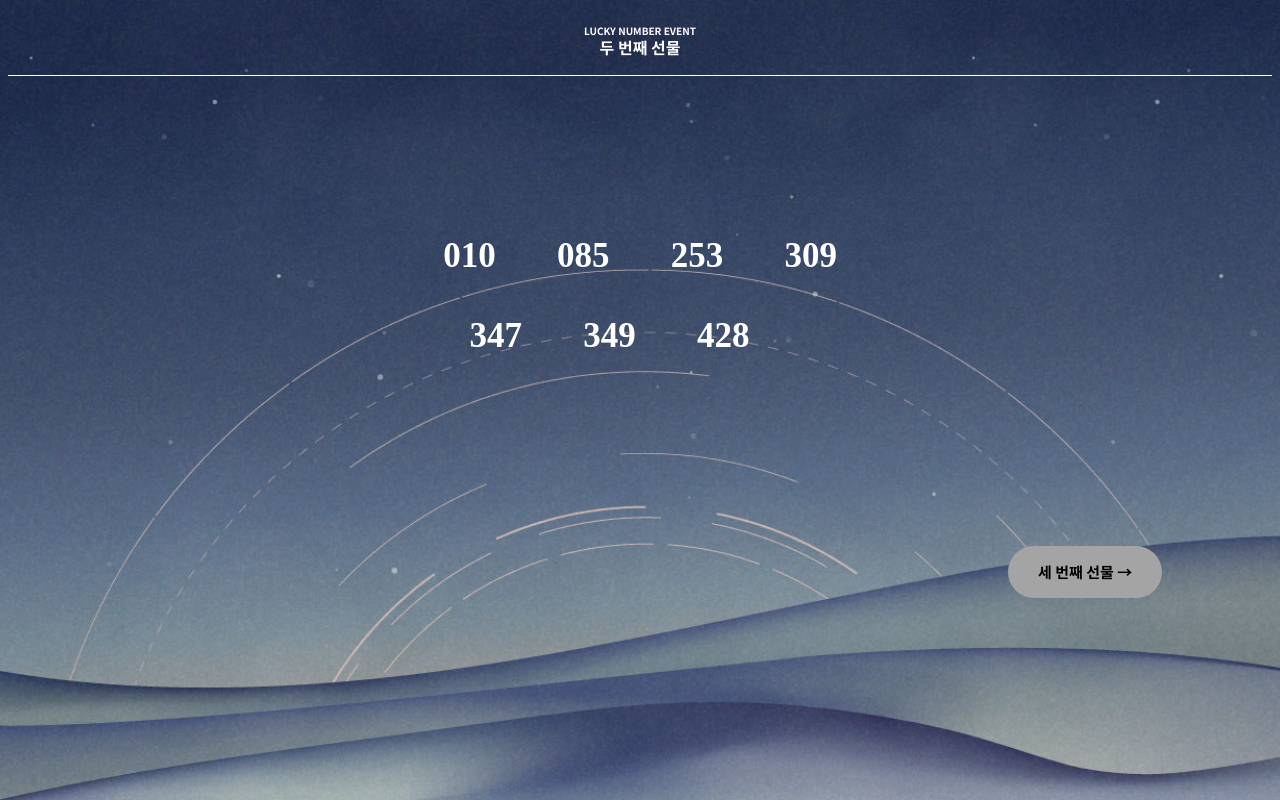
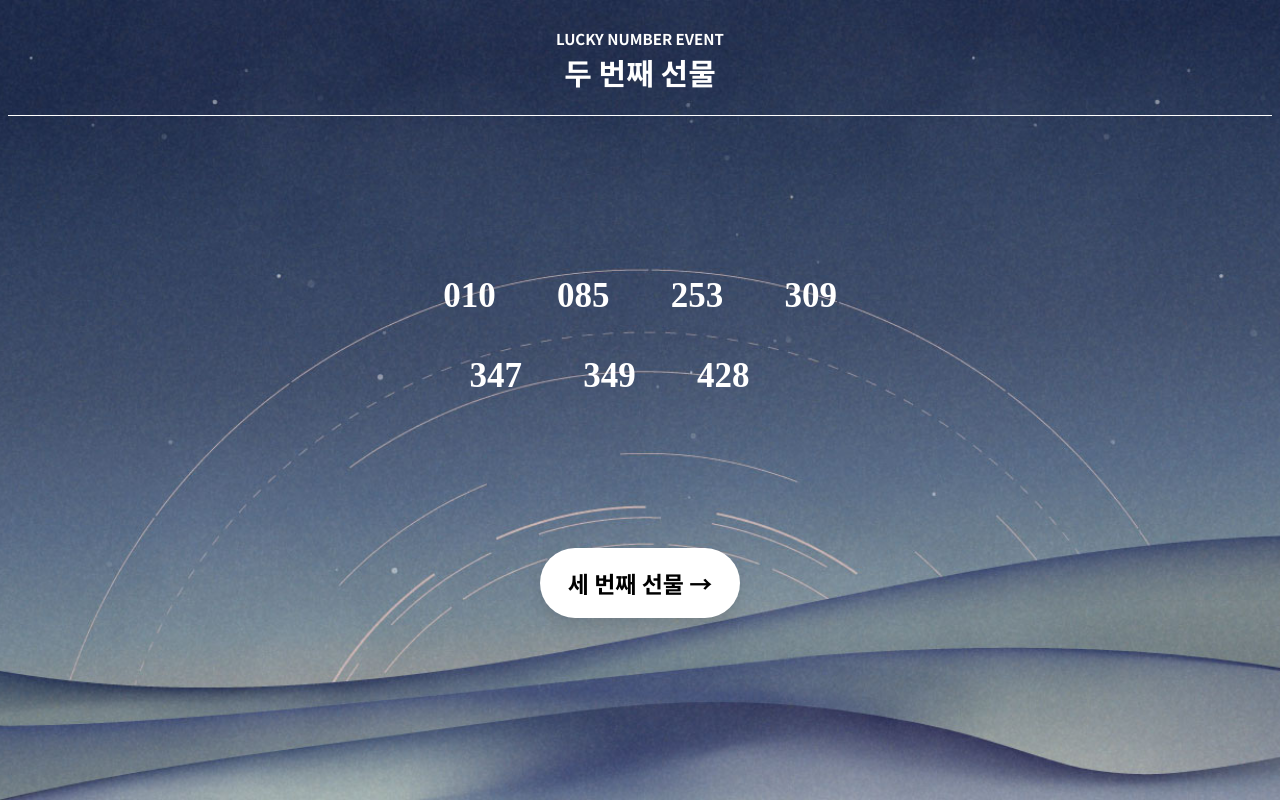
Before and after one commit to uiuiui629/2019MayDream, a plain HTML site: page list2.html in a window 1280 px wide. Drawn offline with Linux system fonts and the light colour scheme; files whose address does not match are found by name.

Commit message:
css 수정

```diff
--- a/list2.html
+++ b/list2.html
@@ -1,20 +1,29 @@
 <!doctype html>
 <html>
-<center>
   <head>
     <meta charset="utf-8">
       <meta name="viewport" content="width=device-width, initial-scale=1">
     <link rel="stylesheet" href="styleLIST.css">
-    <title>list</title>
+    <title>LUCKY NUMBER EVENT</title>
+
+  </head>
+
+
+<body id="2">
+
+  <div id="wrapper">
+
+    <div id="title">
       <div class="a">
-      <div class="b">
         LUCKY NUMBER EVENT
       </div>
+      <div class="b">
         두 번째 선물
       </div>
-  </head>
-</center>
-<body id="2">
+    </div>
+
+    <div id="result">
+
       <center>
         <script type="text/javascript" src="randompicker.js"></script>
         <span style= "line-height: 500%">
@@ -23,6 +32,17 @@
         </span>
         <strong><p1 id="result2"></p1></strong>
       </center>
-  <input type="button" class="button2" value="세 번째 선물 &rarr;" onclick="location.href='./gift3.html';">
+
+    </div>
+
+    <div id="btn">
+
+      <button class="button" onclick="location.href='./gift3.html';">세 번째 선물 →</button>
+
+    </div>
+
+  </div>
+
+
 </body>
   </html>
--- a/randompicker.js
+++ b/randompicker.js
@@ -1,12 +1,11 @@
-let numList = Array.from(Array(500).keys());
+numList = Array.from(Array(500).keys());
 
 function getResult(arr,num,divisor) {
-  var i;
 
-  let luckyNumList = new Array(num);
-  let luckyNumString = "";
-  for(i=0;i<num;i++) {
-    var x = parseInt(Math.random()*arr.length);
+  luckyNumList = new Array(num);
+  luckyNumString = "";
+  for(var i=0;i<num;i++) {
+    x = parseInt(Math.random()*arr.length);
     luckyNumList[i] = arr[x]+1;
     arr.splice(x,1);
   }
@@ -37,10 +36,10 @@ function range(a,b){
 }
 
 function main() {
-  if(document.body.id=='1'){var num = 25; var pid = "result1"; var divisor = 5;}
-  else if(document.body.id=='2'){var num = 7; var pid = "result2"; var divisor = 4;}
-  else if(document.body.id=='3'){var num = 30; var pid = "result3";  var divisor = 5;}
-  var output = getResult(numList,num,divisor);
+  if(document.body.id=='1'){output = getResult(numList, 25, 5); var pid = "result1";}
+  else if(document.body.id=='2'){output = getResult(numList, 7, 4); var pid = "result2";}
+  else if(document.body.id=='3'){output = getResult(numList, 30, 5); var pid = "result3";}
+
   document.getElementById(pid).innerHTML = output;
 }
 
--- a/styleGIFT.css
+++ b/styleGIFT.css
@@ -9,71 +9,81 @@ html{
 body{
   background:url('public/images/background.jpg')no-repeat center;
   background-size:cover;
+  height: 100%;
+  /* overflow-y: hidden; overflow-x: hidden; */
 }
 
- h1 {
+h1
+{
   font-family: Spoqa Han Sans Bold;
-  font-size:25px;
+  font-size:15px;
   color:white;
   text-align: center;
   margin:0;
   padding:20px 20px 0px 20px;
-   }
-  h2 {
+}
+
+h2 {
       font-family: Spoqa Han Sans Bold;
-      font-size:45px;
+      font-size:30px;
       color:white;
       text-align: center;
-      border-bottom:1px solid gray;
+      border-bottom:1px solid #ffffff;
       margin:0;
       padding:0px 20px 20px 20px;
     }
 
-#grid{
+#wrapper{
   display:grid;
   grid-template-columns: 1fr 1fr;
+  grid-template-rows: 1fr 4fr 1fr;
 }
+
+#title
+{
+  grid-column: 1 / 3;
+}
+
 #image{
   text-align: center;
+  grid-column: 1 / 2;
+  grid-row: 2 / 3;
 }
 
 #text{
   font-family: Spoqa Han Sans Bold;
-  display:grid;
   color:white;
   text-align: center;
-  grid-template-row: 1fr 1fr 1fr;
   padding:70px 30px 30px 30px;
+  grid-column: 2 / 3;
+  grid-row: 2 / 3;
 }
 #gname{
   font-family: Spoqa Han Sans Bold;
-  font-size:45px;
+  font-size:35px;
 }
 #num
 {
   font-family: Spoqa Han Sans Bold;
-  font-size:90px;
-  padding:100px;
+  font-size:70px;
+  padding:50px;
 }
-.wrap {
+#btn {
   height: 100%;
-  display: flex;
-  align-items: center;
-  justify-content: center;
+  text-align: center;
+  grid-column: 2 / 3;
+  grid-row: 3 / 4;
 }
 
 .button {
-  width: 140px;
-  height: 45px;
-  font-family: 'Roboto', sans-serif;
-  font-size: 15px;
-  text-transform: uppercase;
-  letter-spacing: 2.5px;
-  font-weight: 500;
+  width: 200px;
+  height: 70px;
+  font-family: Spoqa Han Sans Bold;
+  font-size: 23px;
   color: #000;
   background-color: #fff;
   border: none;
-  border-radius: 45px;
+  border-radius: 100px;
   box-shadow: 0px 8px 15px rgba(0, 0, 0, 0.1);
   transition: all 0.3s ease 0s;
   cursor: pointer;
@@ -82,7 +92,7 @@ body{
 
 .button:hover {
   background-color: #fff;
-  box-shadow: 0px 15px 20px rgba(46, 229, 157, 0.4);
-  color: #190707;
+  box-shadow: 0px 10px 10px rgba(208, 182, 181, 0.4);
+  color: #d0b6b5;
   transform: translateY(-7px);
 }
--- a/indexstyle.css
+++ b/styleINDEX.css
@@ -8,6 +8,7 @@ html{
 }
 
 body{
+  height: 100%;
   margin:0;
   color: white;
   background: url('./public/images/background.jpg')no-repeat center;
@@ -16,49 +17,68 @@ body{
   text-decoration: none;
   font-family: Spoqa Han Sans Bold;
 }
-#year{
+
+#wrapper{
+  display: grid;
+  grid-template-columns: 1fr;
+  grid-template-rows: 1fr 4fr 1fr;
+}
+
+#title{
+  grid-row: 1 / 2;
+  margin-top: 20px;
+}
+
+.t1{
+  padding-top: 20px;
+  padding-bottom: 20px;
   text-decoration: none;
   font-size: 15px;
-  text-align: center;
-  margin-top: 50px;
-  font-family: Spoqa Han Sans Bold;
-}
-#title{
-  text-decoration: none;
-  font-size: 25px;
   text-align: center;
   margin-top: 0px;
   margin-bottom: 5px;
   font-family: Spoqa Han Sans Bold;
 }
-#subtitle{
-  margin-top: 0;
-  text-decoration: none;
-  font-size: 15px;
-  text-align: center;
-  font-family: Spoqa Han Sans Bold;
-}
-#margin{
+
+#LBE{
+  grid-row: 2 / 3;
   text-decoration: none;
   font-size: 70px;
   /* padding-top: 50px;
   padding-bottom: 20px; */
   text-align: center;
   font-family: Spoqa Han Sans Bold;
-  margin-top: 150px;
-  margin-bottom: 50px;
+  margin-top: auto;
+  margin-bottom: auto;
+}
+
+#btn{
+  grid-row: 3 / 4;
+  margin-top: 50px;
+  margin-bottom: auto;
 }
 .button {
   width: 250px;
-  background-color: #c0c0c0;
+  height: 70px;
+  font-family: Spoqa Han Sans Bold;
+  font-size: 23px;
+  color: #000;
+  background-color: #fff;
   border: none;
-  padding: 25px 32px;
-  vertical-align: bottom;
-  display: inline-block;
-  font-size: 25px;
-  border-radius: 50px;
-  font-family: Spoqa Han Sans Bold;
+  border-radius: 100px;
+  box-shadow: 0px 8px 15px rgba(0, 0, 0, 0.1);
+  transition: all 0.3s ease 0s;
+  cursor: pointer;
+  outline: none;
+  }
+
+.button:hover {
+  background-color: #fff;
+  box-shadow: 0px 10px 10px rgba(208, 182, 181, 0.4);
+  color: #d0b6b5;
+  transform: translateY(-7px);
 }
+
 
 #title2{
   text-decoration: none;
@@ -78,28 +98,3 @@ body{
 image{
   vertical-align: middle;
 }
-#margin2{
-  padding-top: 100px;
-  padding-bottom: 0px;
-  margin-bottom: 0px;
-}
-.button2 {
-  width: 220px;
-  background-color: #c0c0c0;
-  border: none;
-  color: black;
-  padding: 25px 42px;
-  margin-top: 0;
-  margin-bottom: 0px;
-  text-align: center;
-  text-decoration: none;
-  display: inline-block;
-  font-size: 25px;
-  border-radius: 50px;
-  font-family: Spoqa Han Sans Bold;
-}
-a{
-  text-decoration: none;
-  text-align: center;
-  color: #444444;
-}
--- a/styleLIST.css
+++ b/styleLIST.css
@@ -1,5 +1,33 @@
 html{
   min-height: 100%;
+  box-sizing: border-box;
+}
+
+*, *::before, *::after{
+  box-sizing: inherit;
+}
+
+.bubble {
+  left: 0;
+  top: 0;
+  position: absolute;
+  height: 50px;
+  width: 50px;
+  border-radius: 50%;
+  background-color: lightblue;
+  animation: bounce .5s cubic-bezier(.5, -.9, .6, 1.9) forwards;
+  transform: translate(-50%, -50%);
+}
+
+@keyframes bounce {
+  0% {
+    height: 50px;
+    width: 50px;
+  }
+  100% {
+    height: 100px;
+    width: 100px;
+  }
 }
 
 @font-face {
@@ -11,42 +39,76 @@ body{
   background:url('./public/images/background.jpg')no-repeat center top;
   background-size : cover;
 }
+
+#wrapper{
+  display: grid;
+  grid-template-columns: 1fr 1fr;
+  grid-template-rows: 1fr 4fr 1fr;
+}
+
+#title{
+  grid-column: 1 / 3;
+  text-align: center;
+}
+
+#result{
+  text-align: center;
+  grid-column: 1 / 3;
+  grid-row: 2 / 3;
+}
+
+#btn{
+  text-align: center;
+  grid-column: 1 / 3;
+  grid-row: 3 / 4;
+}
+
 p1{
   font-size : 35px;
   color : white;
 }
-.a{
-  line-height : 1.0em;
-  font-size: 16px;
-  border-bottom: 1px solid white;
-  padding-bottom : 20px;
-  color: white;
-}
-.b{
-  padding-top : 15px;
-  font-size: 10px;
-}
-.button1{
-  background-color:#A4A4A4;
-  border : 0;
-  border-radius:30px;
+.a
+{
+  font-family: SHS;
   font-size:15px;
-  padding:15px 30px;
-  position : relative;
-  top : 0px;
-  left : 1000px;
-}
-.button2{
-  background-color:#A4A4A4;
-  border : 0;
-  border-radius:30px;
-  font-size:15px;
-  padding:15px 30px;
-  position : relative;
-  top : 190px;
-  left : 1000px;
+  color:white;
+  text-align: center;
+  margin:0;
+  padding:20px 20px 0px 20px;
 }
 
-.a,.button1,.button2{
+.b {
+      font-family: SHS;
+      font-size:30px;
+      color:white;
+      text-align: center;
+      border-bottom:1px solid #ffffff;
+      margin:0;
+      padding:0px 20px 20px 20px;
+    }
+
+.button{
+  width: 200px;
+  height: 70px;
+  font-family: Spoqa Han Sans Bold;
+  font-size: 23px;
+  color: #000;
+  background-color: #fff;
+  border: none;
+  border-radius: 100px;
+  box-shadow: 0px 8px 15px rgba(0, 0, 0, 0.1);
+  transition: all 0.3s ease 0s;
+  cursor: pointer;
+  outline: none;
+}
+
+.button:hover {
+  background-color: #fff;
+  box-shadow: 0px 10px 10px rgba(208, 182, 181, 0.4);
+  color: #d0b6b5;
+  transform: translateY(-7px);
+}
+
+.a,.button{
 font-family : 'SHS';
 }
```
Also changed, not shown: func.js (+6 -6 lines), gift1.html (+14 -7 lines), gift2.html (+15 -7 lines), gift3.html (+13 -5 lines), index.html (+20 -7 lines), index2.html (+19 -7 lines), list1.html (+33 -7 lines), list3.html (+18 -7 lines), main.js (added, +23 -0 lines), public/images/ticketimg1.jpg (added), public/images/ticketimg2.jpg (added), styleINTRO.css (deleted). Lines whose indentation alone changed are shown as unchanged.
